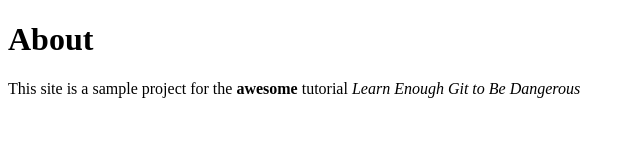
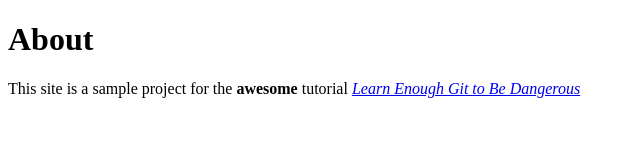
Before and after one commit to xendigital/LE_Website, a plain HTML site: page about.html in a window 1280 px wide. Shown: the whole page, without its empty margins (0-640 px from the left). Drawn offline with Linux system fonts and the light colour scheme.

Commit message:
Add link to tutorial title.

```diff
--- a/about.html
+++ b/about.html
@@ -7,7 +7,7 @@
     <h1>About</h1>
     <p>
       This site is a sample project for the <strong>awesome</strong>
-      tutorial <em>Learn Enough Git to Be Dangerous</em>
+      tutorial <a href="https://www.learnenough.com/git-tutorial"><em>Learn Enough Git to Be Dangerous</em></a>
     </p>
   </body>
 </html>
```
